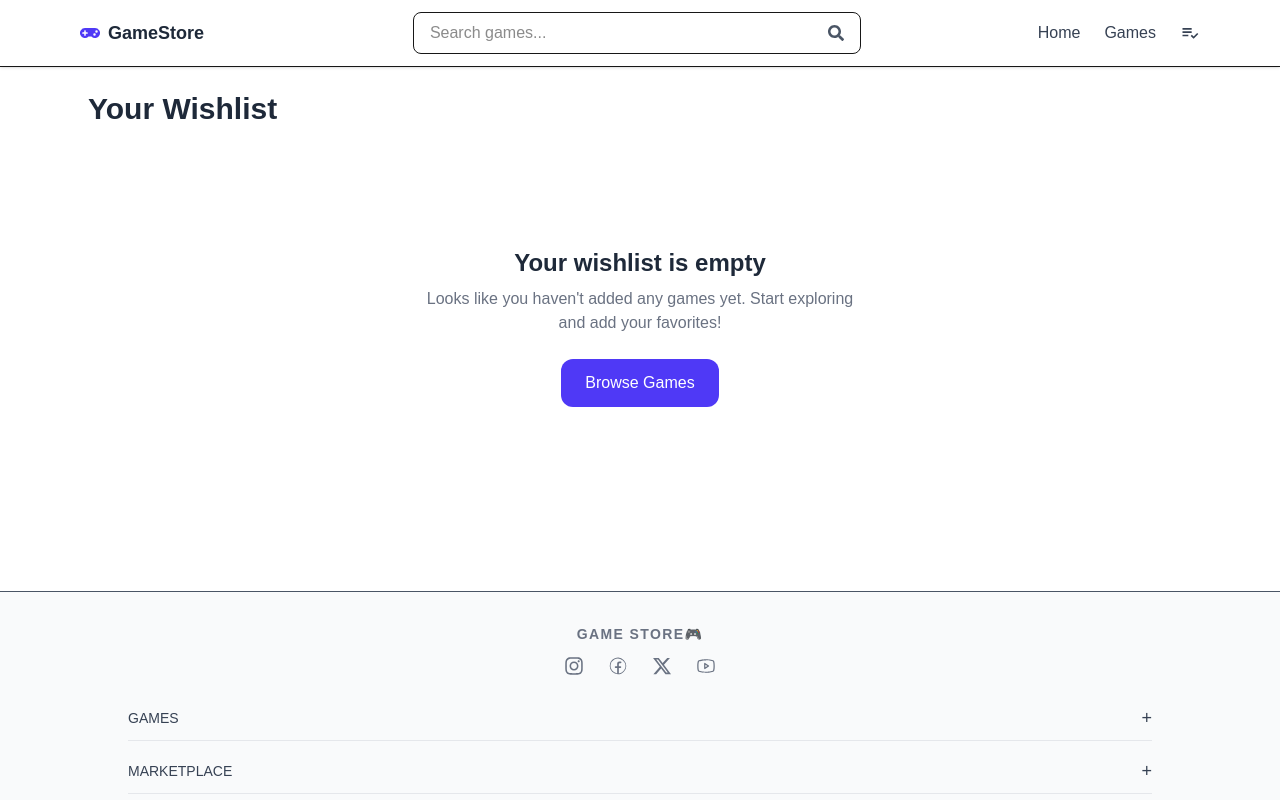
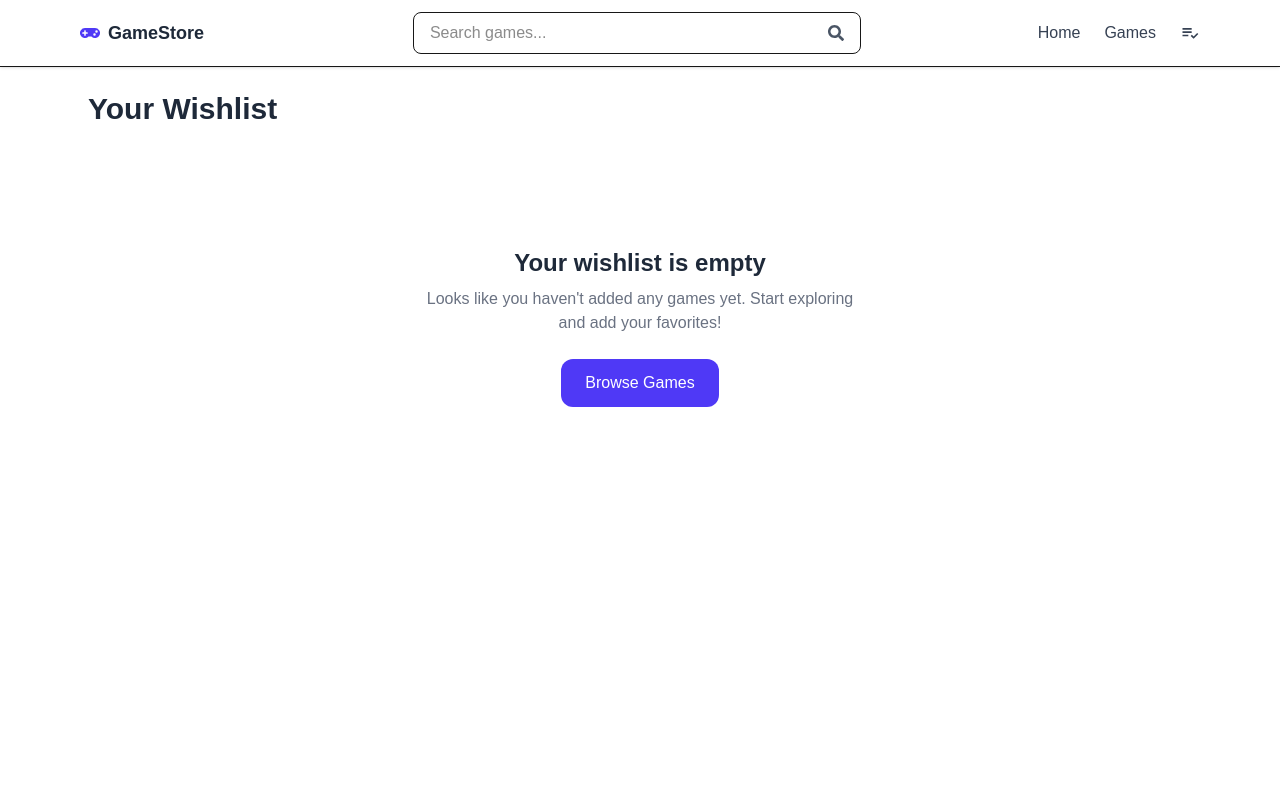
Before and after one commit to DaniloK-SS/Game-Store-Catalog, a Next.js app in the folder frontend/: page /wishlist in a window 1280 px wide. Shown: the top 800 px of the page. Built offline with nearby package versions, Linux system fonts and the light colour scheme.

Commit message:
wishlist

```diff
--- a/frontend/app/layout.tsx
+++ b/frontend/app/layout.tsx
@@ -4,6 +4,7 @@ import Navbar from "@/components/Navbar"
 import "./globals.css"
 import { SearchProvider } from "@/components/SearchContext"
 import Footer from "@/components/Footer"
+
 const geistSans = Geist({
   variable: "--font-geist-sans",
   subsets: ["latin"],
@@ -26,13 +27,19 @@ export default function RootLayout({
 }) {
   return (
     <html lang="en">
-      <body className={`${geistSans.variable} ${geistMono.variable} antialiased`}>
-         <SearchProvider>
+      <body
+        className={`${geistSans.variable} ${geistMono.variable} antialiased bg-gray-50 text-gray-800`}
+      >
+        <SearchProvider>
           <Navbar />
-        {children}
-          <Footer/>
-         </SearchProvider>
 
+          {/* 🔥 MAIN CONTENT WRAPPER */}
+          <main className="min-h-screen">
+            {children}
+          </main>
+
+          <Footer />
+        </SearchProvider>
       </body>
     </html>
   )
--- a/frontend/app/wishlist/page.tsx
+++ b/frontend/app/wishlist/page.tsx
@@ -35,7 +35,6 @@ export default function WishlistPage() {
 
   return (
     <div className="max-w-6xl mx-auto p-6">
-
       <h1 className="text-3xl font-bold mb-6 text-gray-800">
         Your Wishlist
       </h1>
```
